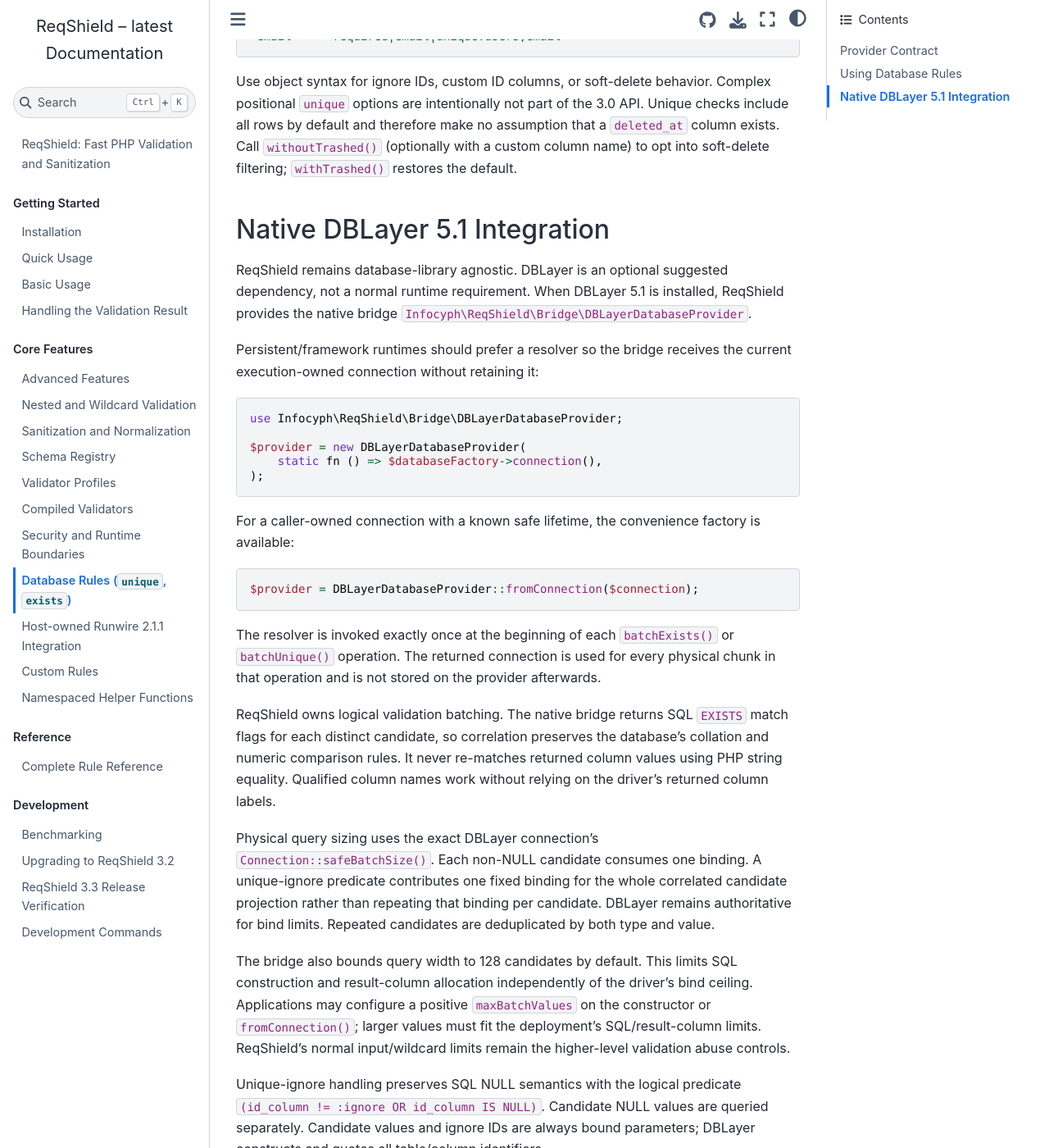
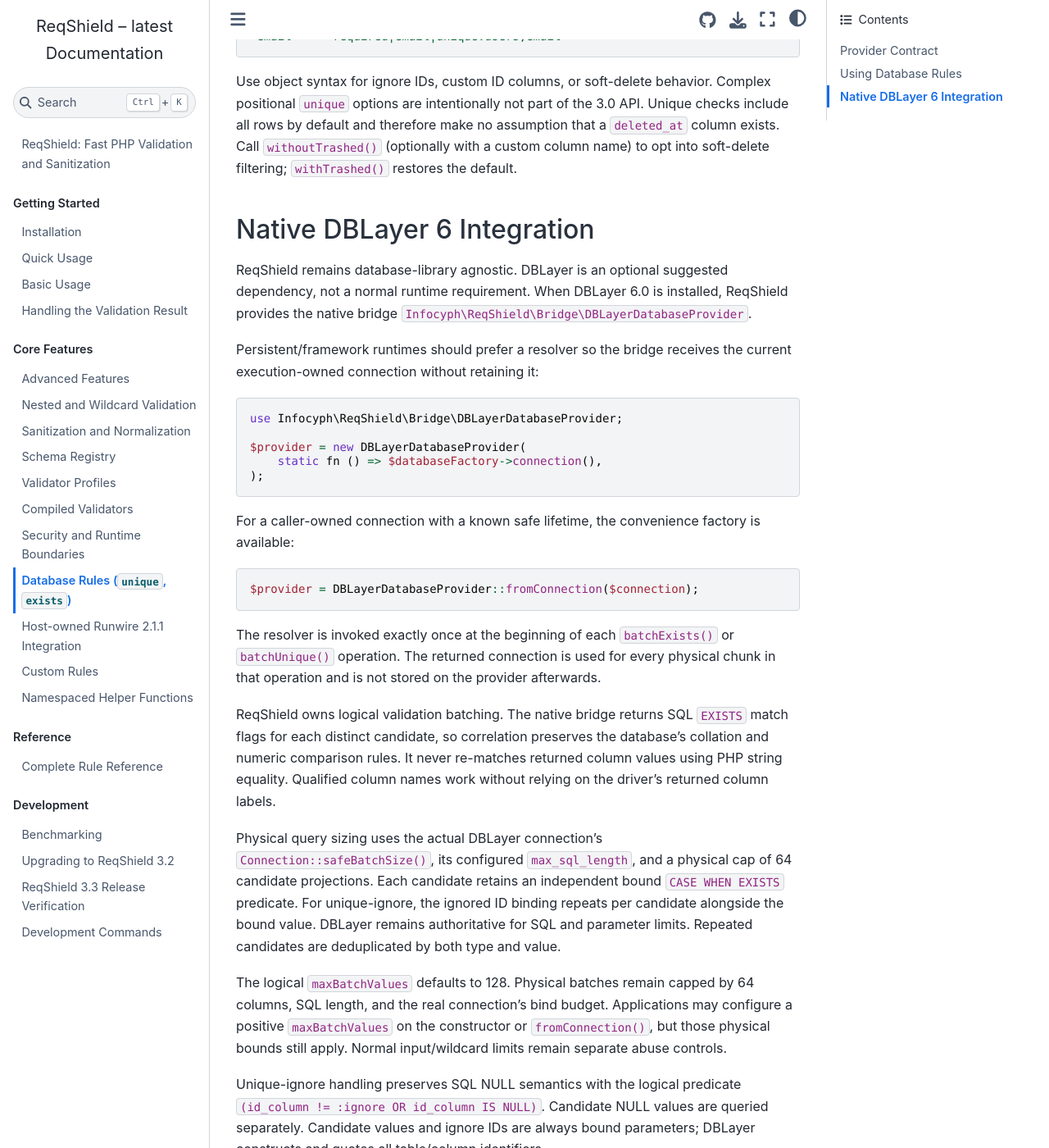
Before and after one commit to infocyph/ReqShield, a Sphinx documentation site: the page built from docs/database-rules.rst, in a window 1280 px wide and 1400 px high, scrolled down 1150 px. Shown: the whole window at 82% size. Built offline with Sphinx 7.4.7 and the Sphinx Book theme 1.1.4, drawn with Linux system fonts in a browser that asks for light colours; pages that are not in the unit, such as notebooks, are missing from menus; some of the changed text lies outside the part shown.

Commit message:
docs: explain DBLayer 6 typed SQL and per-candidate binding budgets

```diff
--- a/docs/database-rules.rst
+++ b/docs/database-rules.rst
@@ -62,11 +62,11 @@
 column name) to opt into soft-delete filtering; ``withTrashed()`` restores the
 default.
 
-Native DBLayer 5.1 Integration
-------------------------------
+Native DBLayer 6 Integration
+----------------------------
 
 ReqShield remains database-library agnostic. DBLayer is an optional suggested
-dependency, not a normal runtime requirement. When DBLayer 5.1 is installed,
+dependency, not a normal runtime requirement. When DBLayer 6.0 is installed,
 ReqShield provides the native bridge
 ``Infocyph\ReqShield\Bridge\DBLayerDatabaseProvider``.
 
@@ -99,19 +99,19 @@
 column values using PHP string equality. Qualified column names work without
 relying on the driver's returned column labels.
 
-Physical query sizing uses the exact DBLayer connection's
-``Connection::safeBatchSize()``. Each non-NULL candidate consumes one binding.
-A unique-ignore predicate contributes one fixed binding for the whole correlated
-candidate projection rather than repeating that binding per candidate. DBLayer
-remains authoritative for bind limits. Repeated candidates are deduplicated by
-both type and value.
+Physical query sizing uses the actual DBLayer connection's
+``Connection::safeBatchSize()``, its configured ``max_sql_length``,
+and a physical cap of 64 candidate projections. Each candidate retains
+an independent bound ``CASE WHEN EXISTS`` predicate. For unique-ignore,
+the ignored ID binding repeats per candidate alongside the bound value.
+DBLayer remains authoritative for SQL and parameter limits. Repeated
+candidates are deduplicated by both type and value.
 
-The bridge also bounds query width to 128 candidates by default. This limits
-SQL construction and result-column allocation independently of the driver's
-bind ceiling. Applications may configure a positive ``maxBatchValues`` on the
-constructor or ``fromConnection()``; larger values must fit the deployment's
-SQL/result-column limits. ReqShield's normal input/wildcard limits remain the
-higher-level validation abuse controls.
+The logical ``maxBatchValues`` defaults to 128. Physical batches
+remain capped by 64 columns, SQL length, and the real connection's
+bind budget. Applications may configure a positive ``maxBatchValues``
+on the constructor or ``fromConnection()``, but those physical bounds
+still apply. Normal input/wildcard limits remain separate abuse controls.
 
 Unique-ignore handling preserves SQL NULL semantics with the logical predicate
 ``(id_column != :ignore OR id_column IS NULL)``. Candidate NULL values are
@@ -124,6 +124,13 @@
 and SQL comparison behavior at the cost of additional round trips. It still
 resolves the connection only once per provider operation.
 
+When the caller uses ``validateWithRunwire()``, ReqShield borrows the
+host runtime/request/scope through DBLayer 6's ``Connection::withRunwire()``
+for a complete logical provider batch and restores the prior binding on
+exit. DBLayer 5.1 can still execute the ordinary provider path; it cannot
+promise DBLayer 6's scoped query cancellation. See
+:doc:`runwire-integration`.
+
 The deterministic SQLite integration matrix covers flat, nested, wildcard,
 mixed, duplicate and zero-like values, NULLs, ignore IDs, nullable/custom ID
 columns, soft deletes, DBLayer-derived batch boundaries, constrained bind
```
